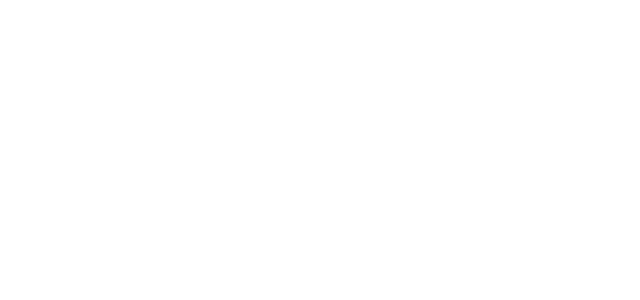
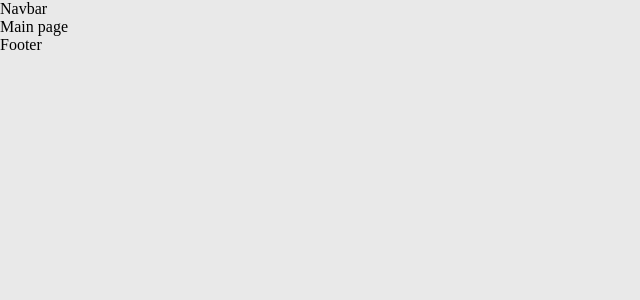
Before and after one commit to MikhailShevchenko/area-landing, a React (Vite) app: page / in a window 1280 px wide. Shown: the top 300 px of the page, without its empty margins (0-640 px from the left). Built offline with nearby package versions, Linux system fonts and the light colour scheme.

Commit message:
Base structure of the landing page

```diff
--- a/src/App.jsx
+++ b/src/App.jsx
@@ -1,7 +1,12 @@
 import './App.css';
+import Layout from './components/layout/Layout';
 
 function App() {
-  return <></>;
+  return (
+    <div className="app-container">
+      <Layout>Main page</Layout>
+    </div>
+  );
 }
 
 export default App;
--- /dev/null
+++ b/src/components/footer/Footer.jsx
@@ -0,0 +1,5 @@
+const Footer = () => {
+  return <div>Footer</div>;
+};
+
+export default Footer;
--- /dev/null
+++ b/src/components/layout/Layout.jsx
@@ -0,0 +1,14 @@
+import Footer from '../footer/Footer';
+import Navbar from '../navbar/Navbar';
+
+const Layout = ({ children }) => {
+  return (
+    <>
+      <Navbar />
+      {children}
+      <Footer />
+    </>
+  );
+};
+
+export default Layout;
--- /dev/null
+++ b/src/components/navbar/Navbar.jsx
@@ -0,0 +1,7 @@
+// import styles from './Navbar.module.css';
+
+const Navbar = () => {
+  return <div>Navbar</div>;
+};
+
+export default Navbar;
--- a/src/index.css
+++ b/src/index.css
@@ -0,0 +1,9 @@
+* {
+  margin: 0;
+  padding: 0;
+  box-sizing: border-box;
+}
+
+body {
+  background-color: #e9e9e9;
+}
```
Also changed, not shown: src/components/footer/Footer.module.css (added), src/components/navbar/Navbar.module.css (added).
